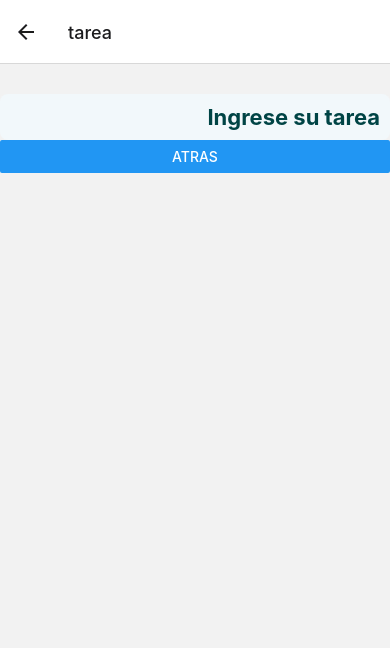
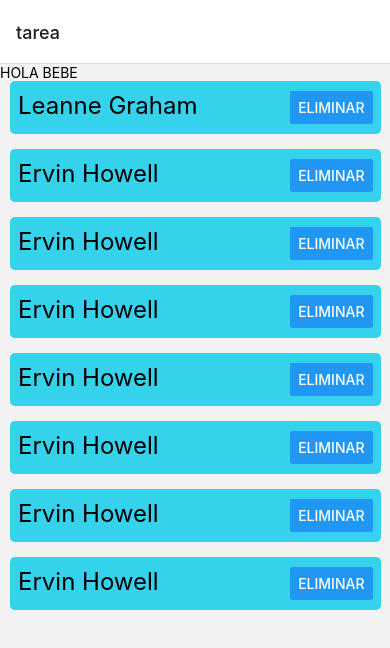
Before and after one commit to Stefany-Herrera/mi_examen_prueba, a React Native app: screen /tarea in a window 390 px wide. Shown: the top 648 px of the page. Built offline with nearby package versions, Linux system fonts and the light colour scheme.

Commit message:
creando listas de y boton eliminar y editar con sus estilos

```diff
--- a/src/navigators/MainStackNavigator.tsx
+++ b/src/navigators/MainStackNavigator.tsx
@@ -12,7 +12,7 @@ const Stack = createNativeStackNavigator();
 const MainStackNavigator = () => {
     return (
         <NavigationContainer>
-        <Stack.Navigator initialRouteName="Login">
+        <Stack.Navigator initialRouteName="tarea">
 
           <Stack.Screen name="Login" component={Login}/>
            <Stack.Screen name="tarea" component={ListasTarea}/>
--- a/src/screen/ListasTarea.tsx
+++ b/src/screen/ListasTarea.tsx
@@ -2,15 +2,73 @@ import { createNativeStackNavigator, NativeStackScreenProps } from '@react-navig
 import React from 'react'
 import { Button, StyleSheet, Text, TextInput, View } from 'react-native'
 import { NavigationContainer } from '@react-navigation/native';
+import { useState } from 'react';
 
 const ListasTarea = ({navigation}) => {
+    const [usuario, setUsuario] = useState([
+
+
+            {
+                "id": 1,
+                "name": "Leanne Graham"
+            },
+            {
+                "id": 2,
+                "name": "Ervin Howell",
+            },
+            {
+                "id": 2,
+                "name": "Ervin Howell",
+            },
+            {
+                "id": 2,
+                "name": "Ervin Howell",
+            },
+            {
+                "id": 2,
+                "name": "Ervin Howell",
+            },
+            {
+                "id": 2,
+                "name": "Ervin Howell",
+            },
+            {
+                "id": 2,
+                "name": "Ervin Howell",
+            },
+            {
+                "id": 2,
+                "name": "Ervin Howell",
+            },
+        ])
+        const eliminarTareas = () =>{
+            alert('si')
+        }
+        const editarTareas =()=>{
+            alert("editar")
+        }
+
+
     return (
-        <View>
-            <TextInput
-            style={styles.inputs}
-            placeholder={'Ingrese su tarea'}
-            />
-            <Button title="atras" onPress={() => navigation.goBack( )} />
+    <View>
+      <Text>HOLA BEBE</Text>
+{/*creando un arreglo*/}
+      {
+          usuario.map(lista =>(
+           <View style={styles.container}>
+            <Text style={styles.text} key={lista.id}>{lista.name}</Text>
+            <Button
+            title="eliminar"
+            onPress={eliminarTareas}
+          />
+          {/* <Button
+            title="editar"
+            onPress={editarTareas}
+          /> */}
+          </View>
+
+          ))
+      }
 
 
         </View>
@@ -19,15 +77,22 @@ const ListasTarea = ({navigation}) => {
 export default ListasTarea
 
 const styles = StyleSheet.create({
-    inputs: {
-        backgroundColor: '#F2F8FB',
-        borderRadius: 8,
-        padding: 10,
-        textAlign: 'right',
-        fontSize: 22,
-        fontWeight: 'bold',
-        color: '#004445',
-        marginTop:30
 
-    }
+    container:{
+        width:'95%',
+        flexDirection:'row',
+        justifyContent:'space-between',
+        backgroundColor:'#34d2eb',
+        marginBottom:15,
+        paddingVertical:10,
+        paddingHorizontal:8,
+        borderRadius:5,
+        marginLeft:10
+
+    },
+    text:{
+        fontSize:24
+    },
+
+
 })
```
